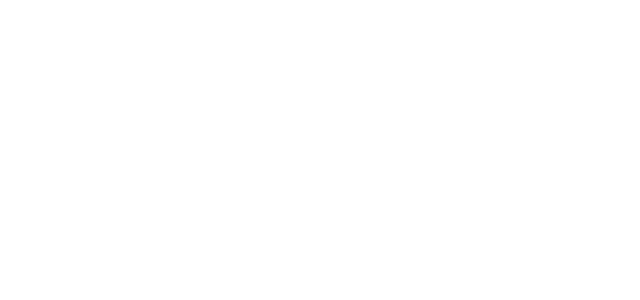
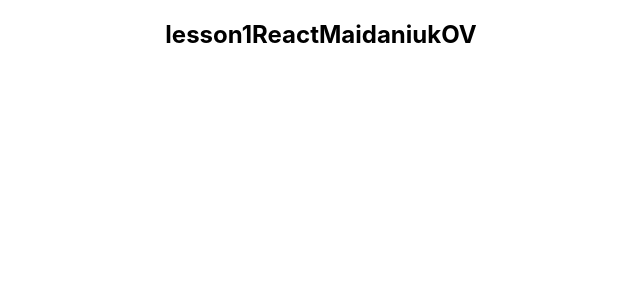
Before and after one commit to OlegMaidaniuk/june2023react, a React (Create React App) app: page / in a window 1280 px wide. Shown: the top 300 px of the page, without its empty margins (319-959 px from the left). Built offline with nearby package versions, Linux system fonts and the light colour scheme.

Commit message:
init comit h2 lesson1ReactMaidaniukOV

```diff
--- a/src/App.js
+++ b/src/App.js
@@ -4,7 +4,7 @@
 function App() {
   return (
     <div className="App">
-
+      <h2>lesson1ReactMaidaniukOV</h2>
     </div>
   );
 }
```
